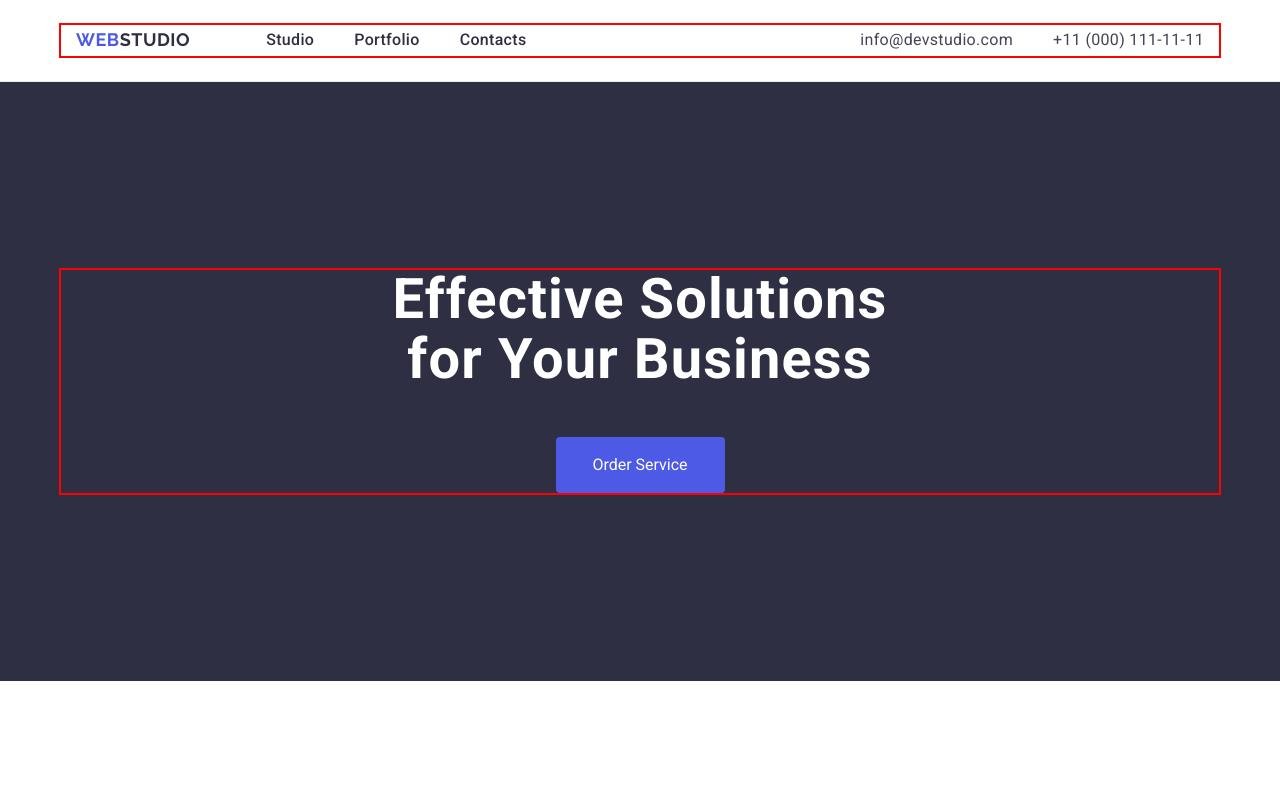
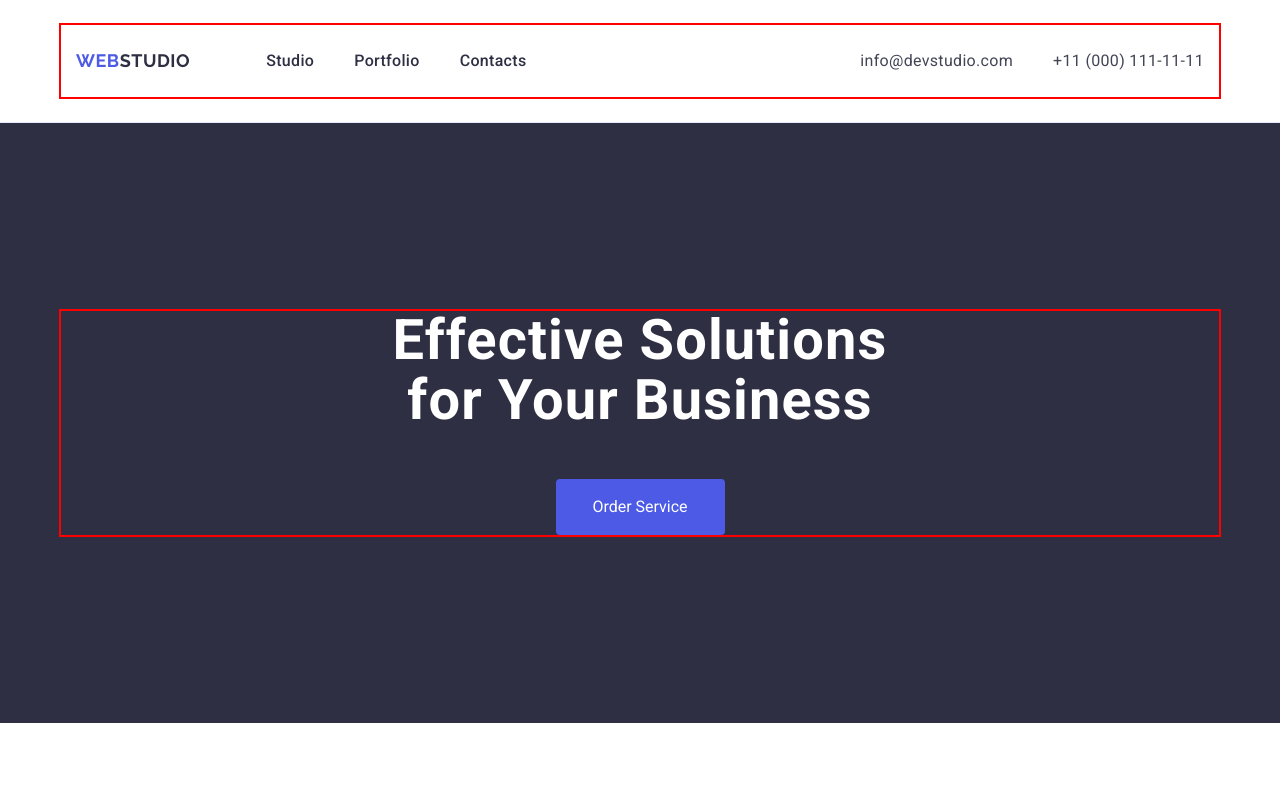
Before and after one commit to ku0li4ka/goit-markup-hw-03, a plain HTML site: page index.html in a window 1280 px wide. Shown: the top 797 px of the page. Drawn offline with nearby package versions, Linux system fonts and the light colour scheme.

Commit message:
header edit

```diff
--- a/css/styles.css
+++ b/css/styles.css
@@ -49,18 +49,22 @@ address {
   justify-content: space-between;
   align-items: center;
 }
-
+.header-navigator {
+  display: flex;
+  align-items: center;
+}
 .container {
   width: calc(1128px + 15px * 2);
   padding: 0 15px;
   margin: 0 auto;
   outline: 2px solid red;
 }
-.logo-header {
+/*
+.logo-navigator {
   display: flex;
   gap: 76px;
-  align-items: center;
-}
+  align-items: center;*/
+
 .header-logo-link {
   color: #2e2f42;
   font-family: Raleway;
@@ -70,7 +74,7 @@ address {
   line-height: 1.7;
   letter-spacing: 0.03em;
   text-transform: uppercase;
-  /*margin-right: 76px;*/
+  margin-right: 76px;
 }
 
 .logo-blue {
@@ -81,11 +85,11 @@ address {
   display: flex;
   gap: 40px;
 }
-/*
+
 .header-menu-item {
-  margin-right: 40px;
+  padding: 24px 0;
 }
-*/
+
 .header-menu-item:last-child {
   margin-right: 0;
 }
@@ -126,6 +130,10 @@ address {
   color: #404bbf;
 }
 
+.address {
+  display: flex;
+  gap: 40px;
+}
 /*=============hero=============*/
 
 .hero {
--- a/index.html
+++ b/index.html
@@ -23,11 +23,10 @@
   <body>
     <header class="header">
       <div class="container header-container">
-        <div class="logo-header">
+        <nav class="header-navigator">
           <a class="header-logo-link" href="/">
             <span class="logo-blue">Web</span>Studio</a
           >
-          <nav class="header-navigator">
           <ul class="header-menu-list">
             <li class="header-menu-item">
               <a class="header-menu-link" href="./index.html">Studio</a>
@@ -40,7 +39,7 @@
             </li>
           </ul>
         </nav>
-        </div>
+        <address class="address">
           <ul class="header-contacts-list">
             <li class="header-contacts-item">
               <a class="header-contacts-link" href="mailto:info@devstudio.com"
@@ -53,6 +52,7 @@
               >
             </li>
           </ul>
+        </address>
       </div>
     </header>
 
```
Lines whose indentation alone changed are shown as unchanged.
